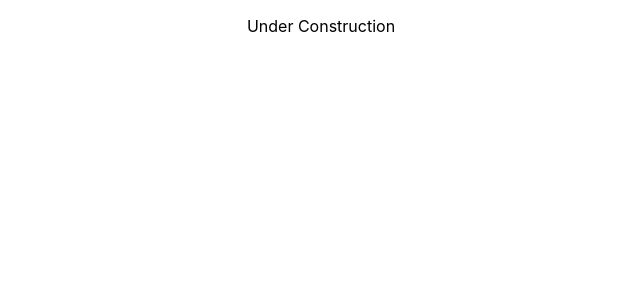
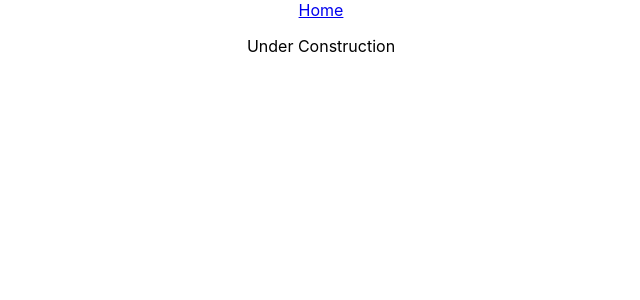
Before and after one commit to mbmauriciojr/7-days-of-code-React-JS, a React (Create React App) app: page / in a window 1280 px wide. Shown: the top 300 px of the page, without its empty margins (319-959 px from the left). Built offline with nearby package versions, Linux system fonts and the light colour scheme.

Commit message:
Created a Menu component with a nav bar

```diff
--- /dev/null
+++ b/src/components/Menu/Menu.jsx
@@ -0,0 +1,15 @@
+import React from 'react';
+import { Link } from 'react-router-dom';
+
+function Menu() {
+  return (
+    <header>
+      <nav>
+        <Link to="/">Home</Link>
+      </nav>
+      <p>Under Construction</p>
+    </header>
+  );
+}
+
+export default Menu;
--- a/src/pages/HomePage/index.jsx
+++ b/src/pages/HomePage/index.jsx
@@ -1,9 +1,11 @@
 import React from 'react';
+
+import Menu from '../../components/Menu/Menu';
 
 function HomePage() {
   return (
     <main>
-      <p>Under Construction</p>
+      <Menu />
     </main>
   );
 }
```
